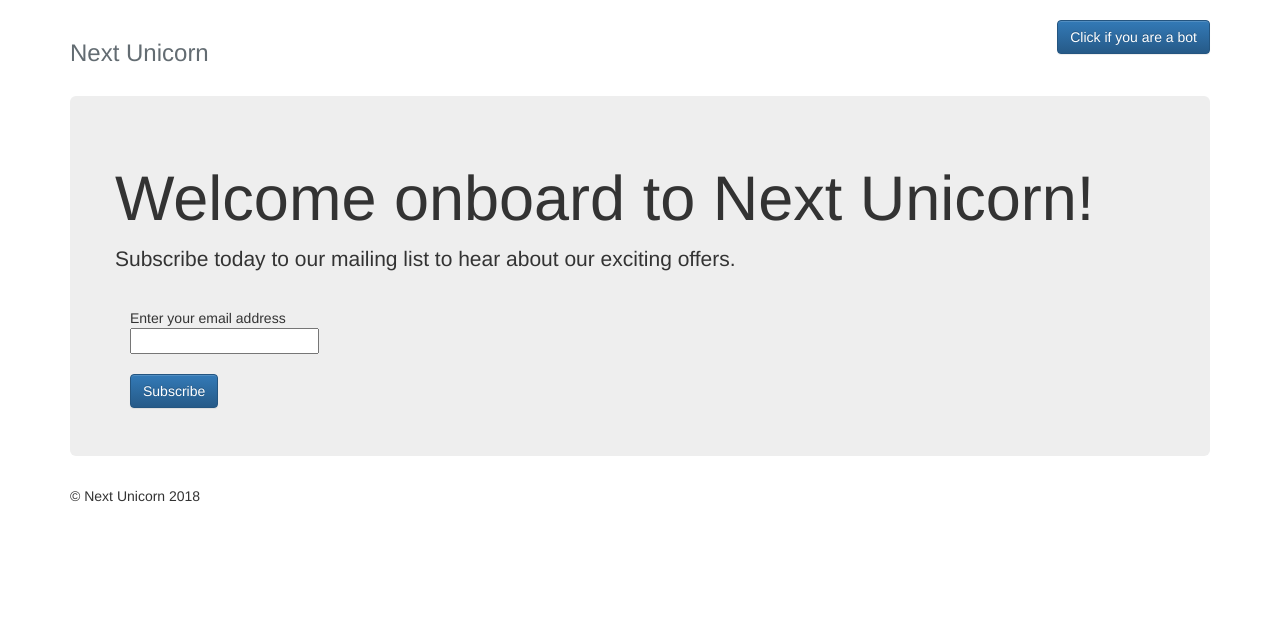
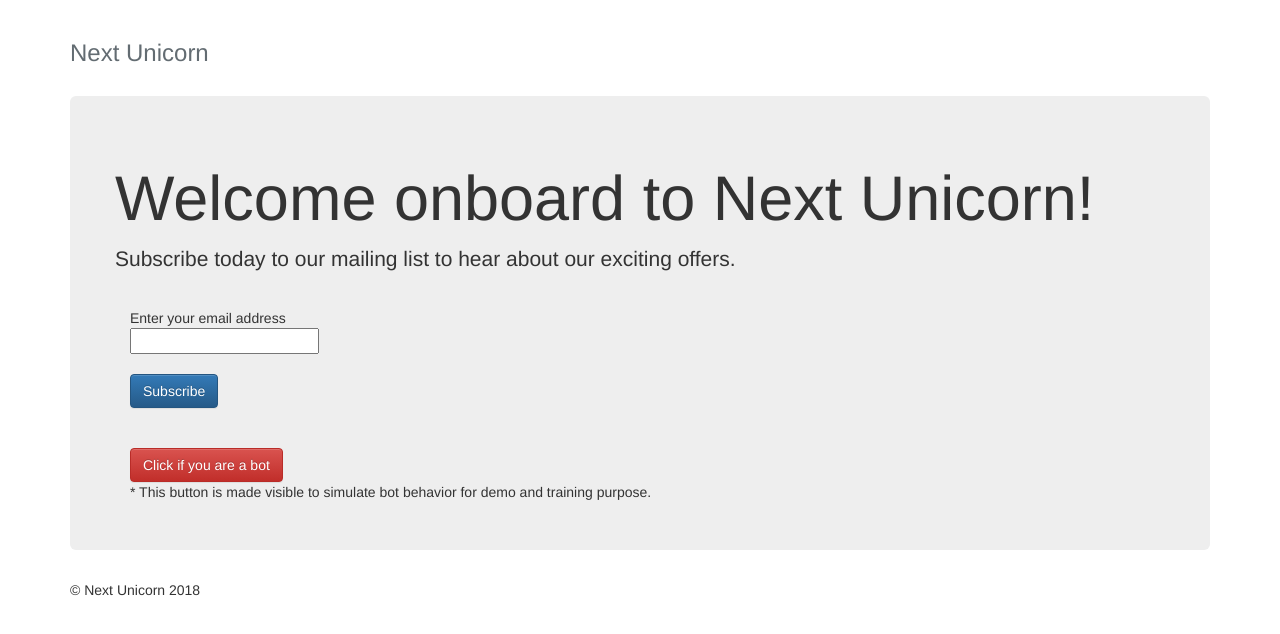
Before and after one commit to brhaspati/nextunicorn-aws-devsecops-demo, a plain HTML site: page demo1/index.html in a window 1280 px wide. Drawn offline with nearby package versions, Linux system fonts and the light colour scheme.

Commit message:
update the bot button color

```diff
--- a/demo1/index.html
+++ b/demo1/index.html
@@ -71,7 +71,6 @@
 	        <nav>
 	        <ul class="nav nav-pills float-right">
                 <li>
-  	        <p><button class="btn btn-primary" onclick="submitBot()">Click if you are a bot</button></p>
                 </li>
 	        </ul>
 	        </nav>
@@ -96,7 +95,9 @@
 				  <input type="email" name="email" id="email"
 				  	required>
   				<br><br>
-  				<button class="btn btn-primary" onclick="submit()">Subscribe</button>
+  				<button class="btn btn-primary" onclick="submit()">Subscribe</button><br><br><br>
+<button class="btn btn-danger" onclick="submitBot()">Click if you are a bot</button><br>
+* This button is made visible to simulate bot behavior for demo and training purpose.
 
 
       		</div>
```
